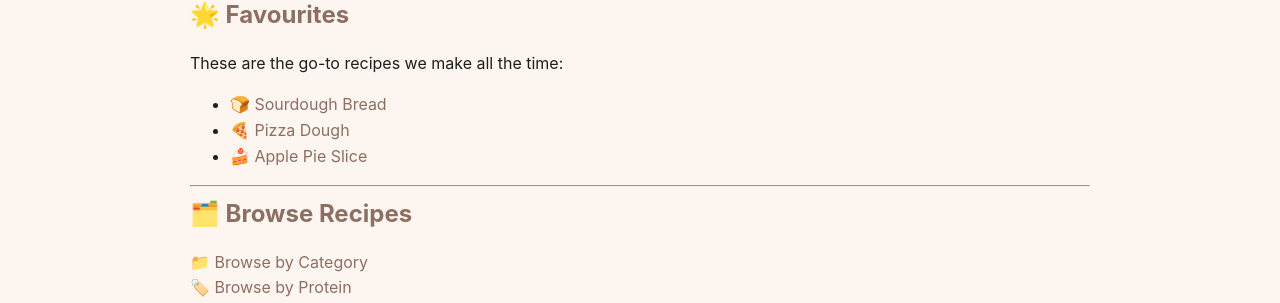
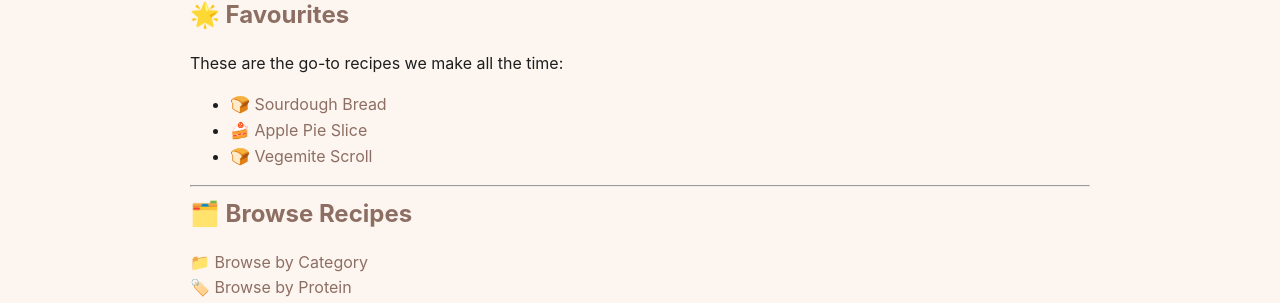
Before and after one commit to Tim-Claessen/yumlog, a Jekyll site: the page built from index.md, in a window 1280 px wide. Shown: the part 300-603 px from the top of the page. Built offline with Jekyll 4.4.1, drawn with Linux system fonts in a browser that asks for light colours.

Commit message:
Obsidian manual sync: 2025-06-08 09:07:45

```diff
--- a/index.md
+++ b/index.md
@@ -17,8 +17,8 @@ Explore by category, protein, or in alphabetical order — and enjoy the simple
 These are the go-to recipes we make all the time:
 
 - 🍞 [Sourdough Bread](/recipes/sourdough_bread.md)
-- 🍕 [Pizza Dough](/recipes/pizza_dough.md)
 - 🍰 [Apple Pie Slice](/recipes/apple_pie_slice.md)
+- 🍞 [Vegemite Scroll](../recipes/vege_scrolls.md)
 
 ---
 
```
Also changed, not shown: category/sourdough.md (line endings or trailing spaces).
